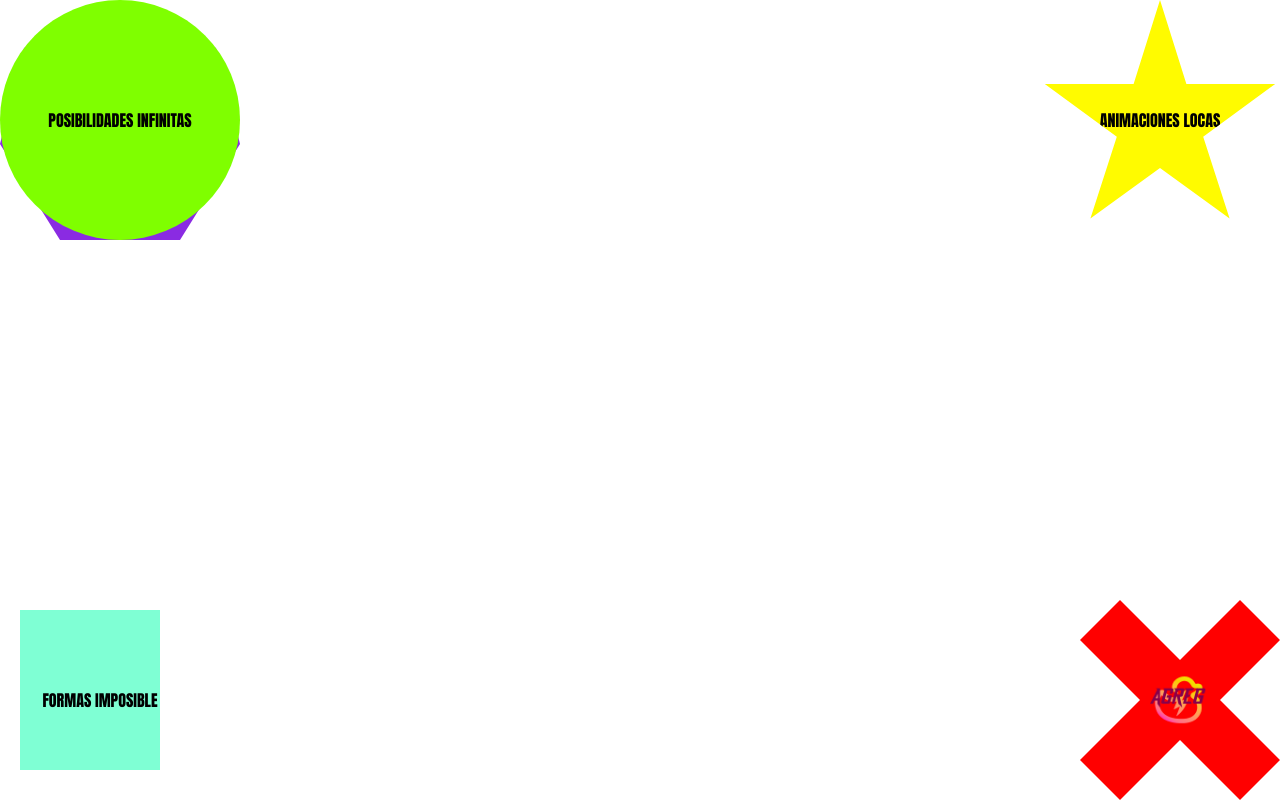
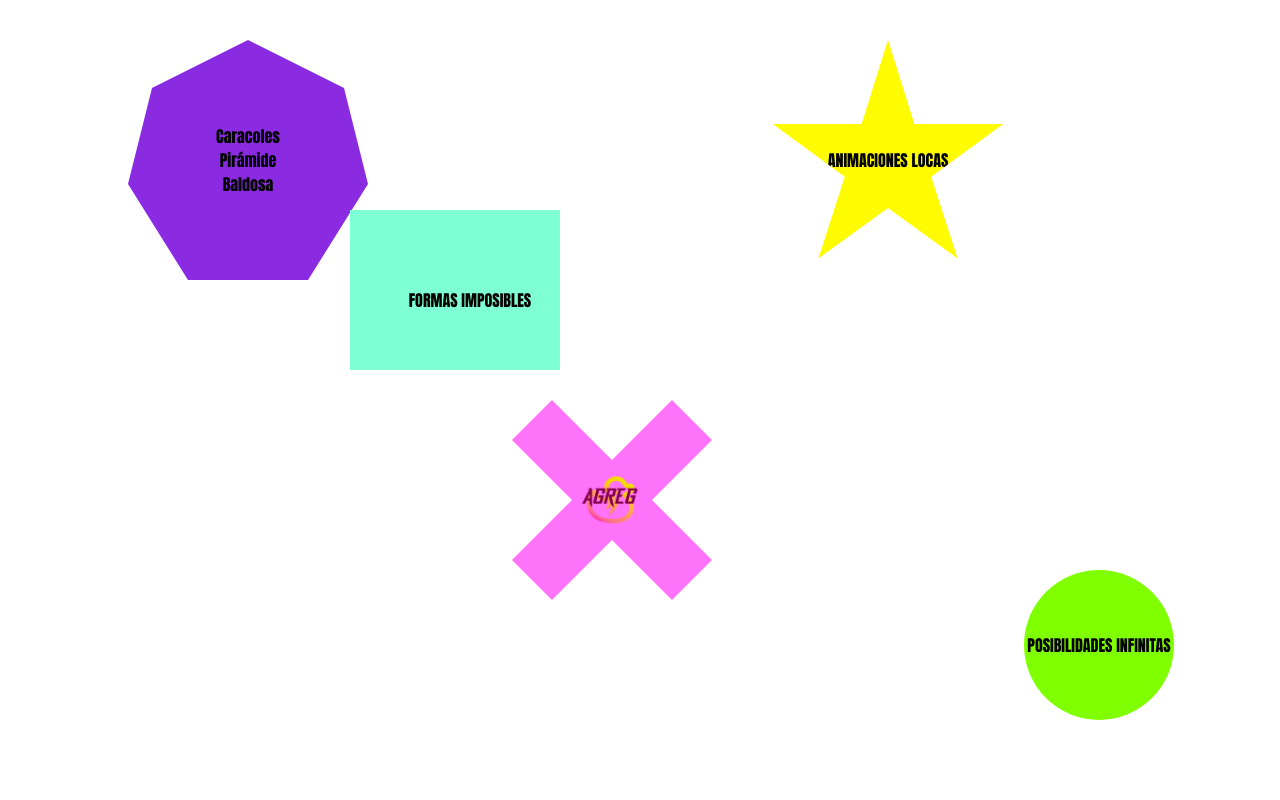
Before and after one commit to AlvaroGReg/piecesMenuWeb, a plain HTML site: page index.html in a window 1280 px wide. Drawn offline with Linux system fonts and the light colour scheme.

Commit message:
random positions

```diff
--- a/index.html
+++ b/index.html
@@ -8,34 +8,32 @@
     <link rel="stylesheet" href="style.css" />
   </head>
   <body>
-
     <img src="src/caracol.jpg" class="background" id="caracolimg" alt="" />
     <img src="src/piramide.jpg" class="background" id="piramideimg" alt="" />
     <img src="src/baldosa.jpg" class="background" id="baldosaimg" alt="" />
 
-    <div class="burst">
+    <div class="burst positions">
       <p class="caracoles texthover" id="caracol">Caracoles</p>
       <p class="piramide texthover" id="piramide">Pirámide</p>
       <p class="baldosa texthover" id="baldosa">Baldosa</p>
     </div>
 
-    <div class="square">
-        <p>FORMAS IMPOSIBLE</p>
+    <div class="square positions">
+      <p>FORMAS IMPOSIBLES</p>
     </div>
 
-    <div class="cross">
-        <a href="https://alvarogreg.glitch.me/" target="_blank">
-        <img class="logo" src="src/Logo agreg.png" alt="">
-</a>
+    <div class="cross positions">
+      <a href="https://alvarogreg.glitch.me/" target="_blank">
+        <img class="logo" src="src/Logo agreg.png" alt="" />
+      </a>
     </div>
 
-    <div class="star">
-        <p>ANIMACIONES LOCAS</p>
+    <div class="star positions">
+      <p>ANIMACIONES LOCAS</p>
     </div>
 
-    <div class="circle">
-        <p>POSIBILIDADES INFINITAS</p>
-
+    <div class="circle positions">
+      <p>POSIBILIDADES INFINITAS</p>
     </div>
   </body>
   <script src="index.js"></script>
--- a/index.js
+++ b/index.js
@@ -50,3 +50,18 @@ function makeInvisible(backgroundName){
         break;
     }
 }
+
+let position1 = {left: 10, bottom: 65};
+let position2 = {left: 25, bottom: 50};
+let position3 = {left: 40, bottom: 25};
+let position4 = {left: 60, bottom: 65};
+let position5 = {left: 80, bottom: 10};
+let positions = [position1,position2,position3,position4,position5];
+let index = 0;
+
+Array.from(document.getElementsByClassName('positions')).forEach(element => {
+    console.log(element)
+    element.style.left = positions[index].left + "%";
+    element.style.bottom = positions[index].bottom + "%";
+    index++;
+});
--- a/style.css
+++ b/style.css
@@ -30,9 +30,8 @@ div {
 }
 
 .square {
-  bottom: 0;
-  height: 25vh;
-  width: 25vh;
+  height: 200px;
+  width: 300px;
   background-color: aquamarine;
   clip-path: inset(5% 20% 15% 10%);
 }
@@ -40,9 +39,7 @@ div {
 .cross {
     height: 200px;
     width: 200px;
-    right: 0;
-    bottom: 0;
-  background-color: rgb(255, 0, 0);
+  background-color: rgb(255, 115, 250);
   clip-path: polygon(
     20% 0%,
     0% 20%,
@@ -60,7 +57,6 @@ div {
 }
 
 .star {
-  right: 0;
   height: 30vh;
   width: 30vh;
 
@@ -92,8 +88,8 @@ div {
 }
 
 .circle {
-  width: 30vh;
-  height: 30vh;
+  width: 150px;
+  height: 150px;
   background-color: chartreuse;
   clip-path: circle(50% at 50% 50%);
 }
@@ -101,6 +97,10 @@ div {
 /*TEXT*/
 p {
   font-family: Impact, Haettenschweiler, "Arial Narrow Bold", sans-serif;
+}
+
+.circle>p{
+    text-align: center;
 }
 
 /*IMAGES*/
```
